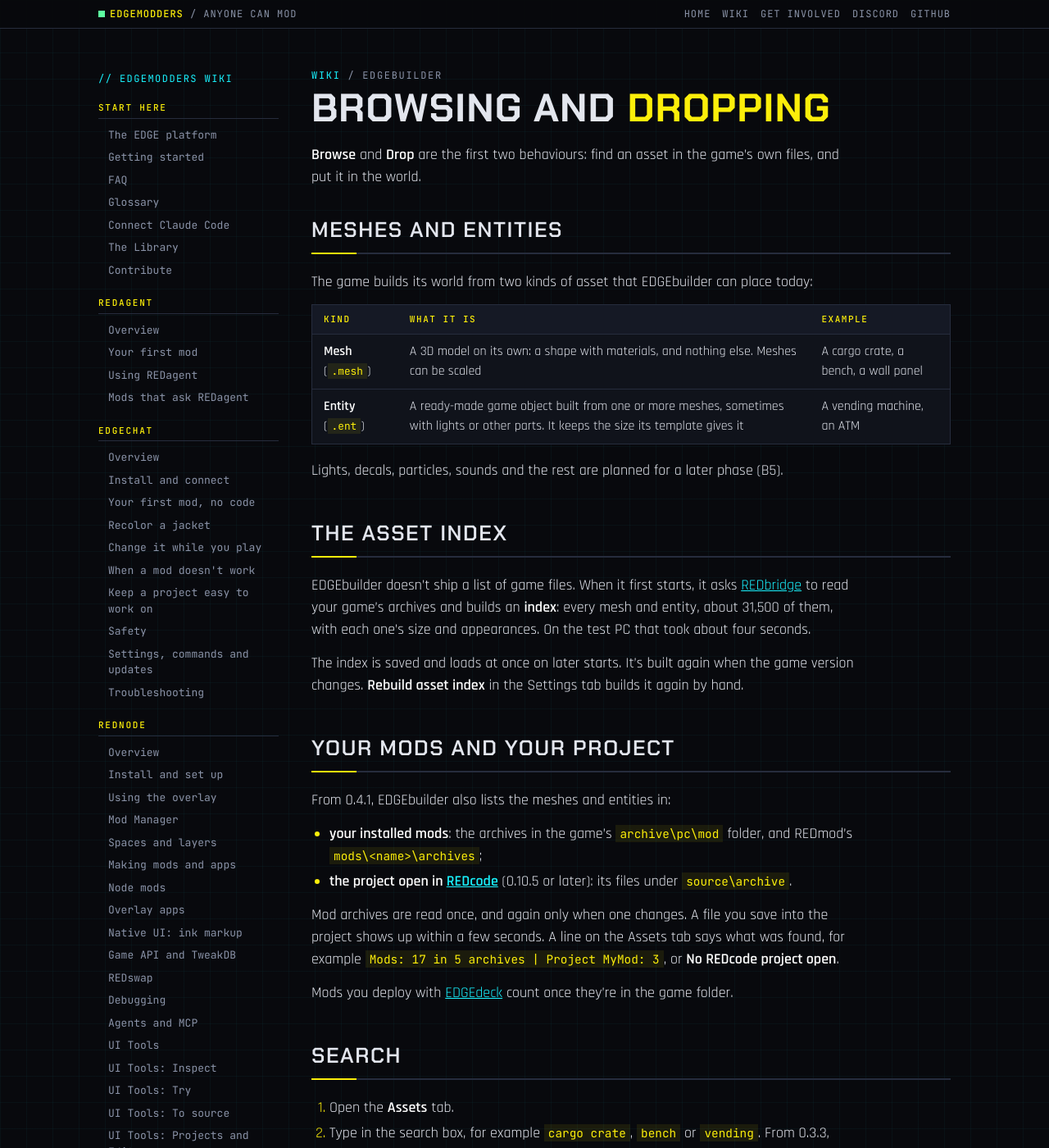
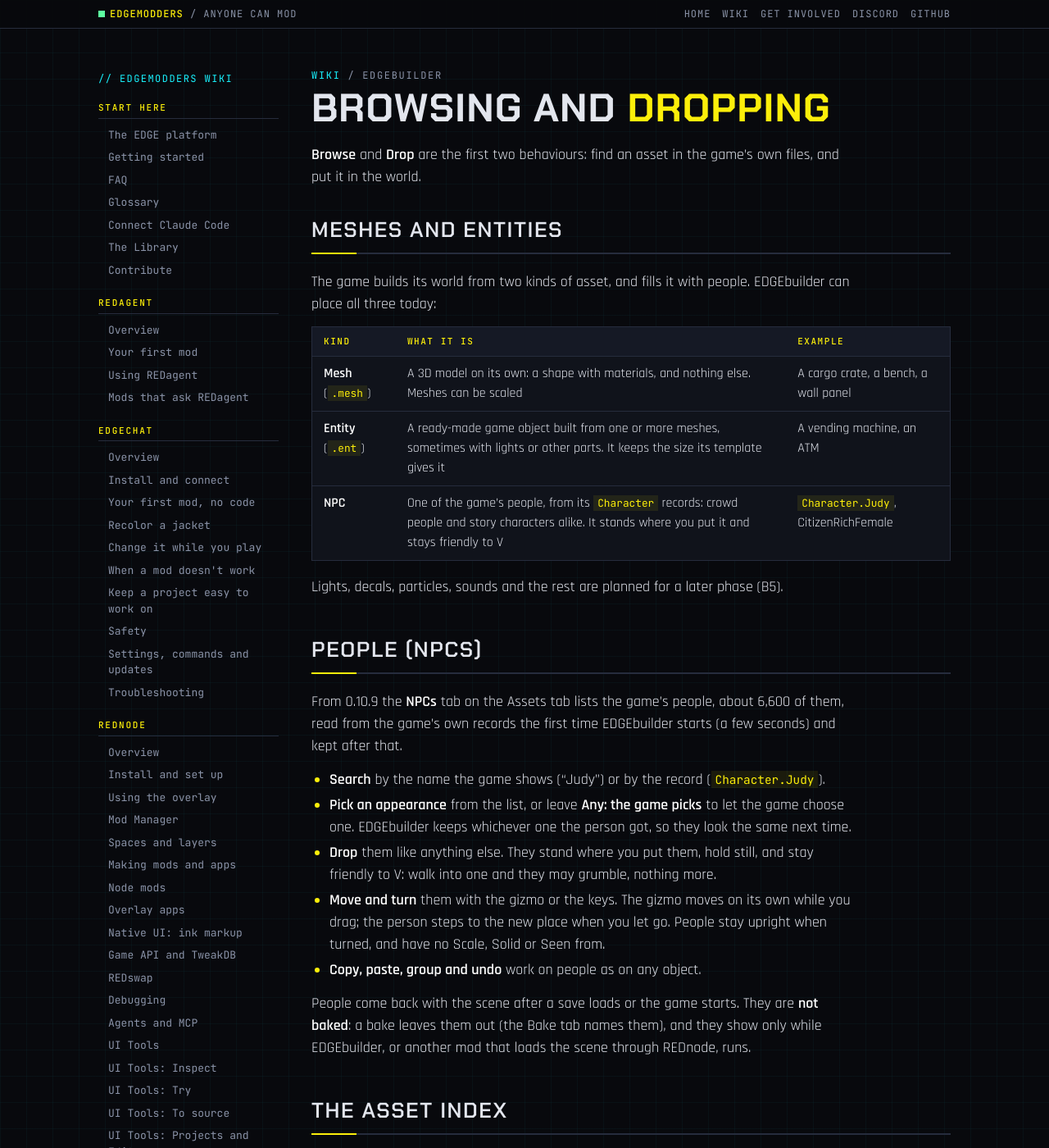
Before and after one commit to Edgemodders/EDGEweb, a Jekyll site: the page built from docs/wiki/edgebuilder/browsing.md, in a window 1280 px wide and 1400 px high. Shown: the whole window at 82% size. Built offline with Jekyll 4.4.1, drawn with Linux system fonts in a browser that asks for light colours.

Commit message:
Wiki: EDGEbuilder 0.10.9, people (NPCs)
Co-Authored-By: Claude Opus 5.5 <noreply@anthropic.com>

```diff
--- a/docs/wiki/edgebuilder/browsing.md
+++ b/docs/wiki/edgebuilder/browsing.md
@@ -12,14 +12,27 @@ reviewed: 2026-11-08
 
 ## Meshes and entities
 
-The game builds its world from two kinds of asset that EDGEbuilder can place today:
+The game builds its world from two kinds of asset, and fills it with people. EDGEbuilder can place all three today:
 
 | Kind | What it is | Example |
 |---|---|---|
 | **Mesh** (`.mesh`) | A 3D model on its own: a shape with materials, and nothing else. Meshes can be scaled | A cargo crate, a bench, a wall panel |
 | **Entity** (`.ent`) | A ready-made game object built from one or more meshes, sometimes with lights or other parts. It keeps the size its template gives it | A vending machine, an ATM |
+| **NPC** | One of the game's people, from its `Character` records: crowd people and story characters alike. It stands where you put it and stays friendly to V | `Character.Judy`, CitizenRichFemale |
 
 Lights, decals, particles, sounds and the rest are planned for a later phase (B5).
+
+## People (NPCs)
+
+From 0.10.9 the **NPCs** tab on the Assets tab lists the game's people, about 6,600 of them, read from the game's own records the first time EDGEbuilder starts (a few seconds) and kept after that.
+
+- **Search** by the name the game shows ("Judy") or by the record (`Character.Judy`).
+- **Pick an appearance** from the list, or leave **Any: the game picks** to let the game choose one. EDGEbuilder keeps whichever one the person got, so they look the same next time.
+- **Drop** them like anything else. They stand where you put them, hold still, and stay friendly to V: walk into one and they may grumble, nothing more.
+- **Move and turn** them with the gizmo or the keys. The gizmo moves on its own while you drag; the person steps to the new place when you let go. People stay upright when turned, and have no Scale, Solid or Seen from.
+- **Copy, paste, group and undo** work on people as on any object.
+
+People come back with the scene after a save loads or the game starts. They are **not baked**: a bake leaves them out (the Bake tab names them), and they show only while EDGEbuilder, or another mod that loads the scene through REDnode, runs.
 
 ## The asset index
 
```
Also changed, not shown: docs/wiki/edgebuilder/index.md (+3 -3 lines), docs/wiki/edgebuilder/scenes.md (+4 -5 lines), docs/wiki/edgebuilder/settings.md (+1 -1 lines), docs/wiki/edgebuilder/troubleshooting.md (+12 -0 lines), CHANGELOG.md.
